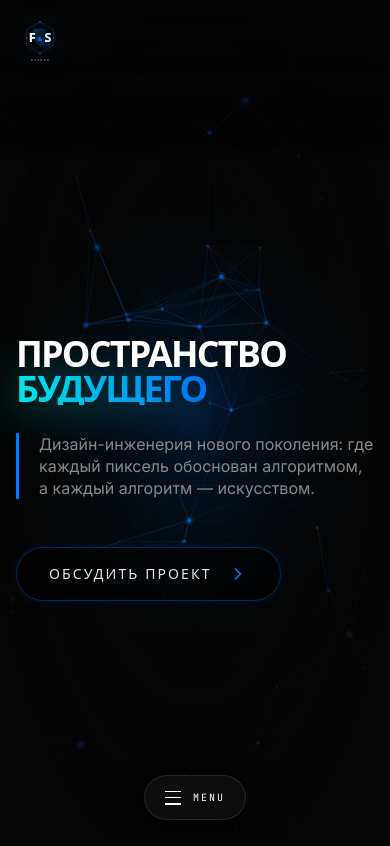
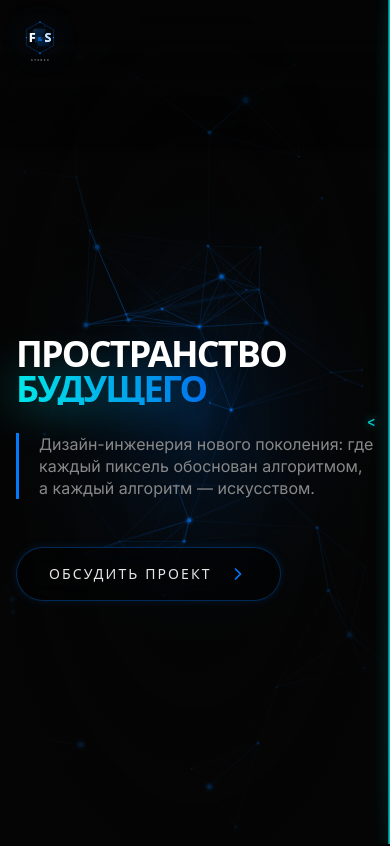
Before and after one commit to darkevil90/F-S-ai-web-studio, a React (Vite) app: page / in a window 390 px wide. Shown: the top 846 px of the page. Built offline with nearby package versions, Linux system fonts and the light colour scheme; a web font is replaced by a local one.

Commit message:
feat(mobile): Add vertical pulse menu for mobile navigation
Implements a new draggable menu component for mobile devices. This menu uses Framer Motion for animated opening and closing based on drag gestures, providing a cinematic navigation experience.

```diff
--- a/src/App.tsx
+++ b/src/App.tsx
@@ -907,9 +907,135 @@ const ContactsSection = () => {
   );
 };
 
+const MobileVerticalPulseMenu = ({ menuItems, activeSection, handleScrollTo }: any) => {
+  const [isOpen, setIsOpen] = useState(false);
+  const [isDragging, setIsDragging] = useState(false);
+
+  // pulseValue: 100 means closed, 0 means open
+  const pulseValue = useSpring(100, { stiffness: 400, damping: 30 });
+
+  useEffect(() => {
+    pulseValue.set(isOpen ? 0 : 100);
+  }, [isOpen, pulseValue]);
+
+  const onDragStart = () => {
+    setIsDragging(true);
+  };
+
+  const onDrag = (e: any, info: any) => {
+    const base = isOpen ? 0 : 100;
+    let newX = base + (info.offset.x / 1.5);
+    pulseValue.set(Math.max(0, Math.min(100, newX)));
+  };
+
+  const onDragEnd = (e: any, info: any) => {
+    setIsDragging(false);
+    if (!isOpen && (info.offset.x < -30 || info.velocity.x < -100)) {
+      setIsOpen(true);
+    } else if (isOpen && (info.offset.x > 30 || info.velocity.x > 100)) {
+      setIsOpen(false);
+    } else {
+      pulseValue.set(isOpen ? 0 : 100);
+    }
+  };
+
+  const pathData = useTransform(pulseValue, cx => `M 100,0 Q ${cx},50 100,100`);
+
+  const bgOpacity = useTransform(pulseValue, cx => (100 - cx) / 100 * 0.8);
+  const itemsOpacity = useTransform(pulseValue, cx => 1 - cx / 100);
+
+  return (
+    <>
+      <motion.div
+        className="md:hidden fixed inset-0 z-[10900] bg-[#050505] pointer-events-none"
+        style={{ opacity: bgOpacity, pointerEvents: isOpen ? 'auto' : 'none' }}
+        onClick={() => setIsOpen(false)}
+      />
+
+      <motion.div
+        className={`md:hidden fixed right-0 top-0 bottom-0 z-[11000] touch-none ${isOpen ? 'w-full' : 'w-12'}`}
+        drag="x"
+        dragConstraints={{ left: 0, right: 0 }}
+        dragElastic={0}
+        onDragStart={onDragStart}
+        onDrag={onDrag}
+        onDragEnd={onDragEnd}
+        style={{ touchAction: 'pan-y' }}
+        onClick={() => {
+          if (!isOpen) setIsOpen(true);
+          else setIsOpen(false);
+        }}
+      >
+        <div className="absolute right-0 top-0 w-32 h-full pointer-events-none">
+          <svg className="w-full h-full" viewBox="0 0 100 100" preserveAspectRatio="none">
+            <motion.path
+              d={pathData}
+              fill="none"
+              stroke="#00FFFF"
+              vectorEffect="non-scaling-stroke"
+              style={{ filter: 'drop-shadow(0 0 6px rgba(0,255,255,0.6))' }}
+              animate={{
+                opacity: [0.4, 0.9, 0.4],
+                strokeWidth: [2, 4, 2]
+              }}
+              transition={{ duration: 4, repeat: Infinity, ease: "easeInOut" }}
+            />
+          </svg>
+        </div>
+
+        {/* Tension Chevron < */}
+        <AnimatePresence>
+          {!isOpen && !isDragging && (
+            <motion.div
+              initial={{ opacity: 0, x: 0 }}
+              animate={{
+                opacity: [0.3, 1, 0.3],
+                x: [0, -4, 0]
+              }}
+              exit={{ opacity: 0, x: 0, transition: { duration: 0.2 } }}
+              transition={{ duration: 4, repeat: Infinity, ease: "easeInOut" }}
+              className="absolute right-3 top-1/2 -translate-y-1/2 font-mono text-[#00FFFF] text-sm font-bold pointer-events-none drop-shadow-[0_0_5px_rgba(0,255,255,0.8)]"
+            >
+              &lt;
+            </motion.div>
+          )}
+        </AnimatePresence>
+
+        <div className="absolute right-0 top-0 bottom-0 w-48 flex flex-col justify-center h-[60vh] md:h-[70vh] my-auto pointer-events-none">
+          {menuItems.map((item: any, idx: number) => {
+            const isActive = activeSection === item.id;
+            const itemX = useTransform(pulseValue, cx => cx * 1.5);
+
+            return (
+              <motion.button
+                key={item.id}
+                onClick={(e) => {
+                  e.stopPropagation();
+                  handleScrollTo(item.id);
+                  setIsOpen(false);
+                }}
+                className="pointer-events-auto flex-1 flex flex-col items-end justify-center pr-10 outline-none"
+                style={{ x: itemX, opacity: itemsOpacity }}
+              >
+                <div className="flex flex-col items-end group">
+                  <span className={`font-mono text-sm uppercase tracking-[0.2em] transition-colors ${isActive ? 'text-[#00FFFF] drop-shadow-[0_0_8px_rgba(0,255,255,0.8)]' : 'text-[#888]'}`}>
+                    {item.shortName}
+                  </span>
+                  <span className={`font-mono text-[10px] mt-1 ${isActive ? 'text-[#00FFFF]' : 'text-[#444]'}`}>
+                    0{idx + 1}
+                  </span>
+                </div>
+              </motion.button>
+            );
+          })}
+        </div>
+      </motion.div>
+    </>
+  );
+};
+
 export default function App() {
   const [activeSection, setActiveSection] = useState("hero");
-  const [isMobileMenuOpen, setIsMobileMenuOpen] = useState(false);
 
   const menuItems = [
     { name: "01 // Главная", shortName: "Главная", id: "hero" },
@@ -925,7 +1051,6 @@ export default function App() {
   const handleScrollTo = (id: string) => {
     setActiveSection(id);
     setIsScrollingTo(true);
-    setIsMobileMenuOpen(false);
     document.body.style.overflow = '';
     scrollToElement(id);
     setTimeout(() => setIsScrollingTo(false), 1500);
@@ -994,15 +1119,6 @@ export default function App() {
   useEffect(() => {
     (window as any).isScrollingToFlag = isScrollingTo;
   }, [isScrollingTo]);
-
-  // Lock body scroll when mobile menu is open
-  useEffect(() => {
-    if (isMobileMenuOpen) {
-      document.body.style.overflow = 'hidden';
-    } else {
-      document.body.style.overflow = '';
-    }
-  }, [isMobileMenuOpen]);
 
   return (
     // Solved X-axis scroll jumps without breaking top/sticky logic
@@ -1081,62 +1197,8 @@ export default function App() {
         </div>
       </nav>
 
-      {/* Mobile Floating Action Button */}
-      <div className="md:hidden fixed bottom-6 left-1/2 -translate-x-1/2 z-[11500]">
-        <button
-          onClick={() => setIsMobileMenuOpen(!isMobileMenuOpen)}
-          className="bg-[#111]/80 backdrop-blur-2xl border border-white/10 rounded-full px-5 py-3.5 flex items-center gap-3 shadow-[0_4px_30px_rgba(0,0,0,0.8)] active:scale-95 transition-transform"
-        >
-          <div className="relative w-4 h-3.5 flex flex-col justify-between">
-            <span className={`w-full h-[1.5px] bg-white transition-all transform duration-300 origin-center ${isMobileMenuOpen ? 'rotate-45 translate-y-[6px]' : ''}`} />
-            <span className={`w-full h-[1.5px] bg-white transition-all duration-300 ${isMobileMenuOpen ? 'opacity-0 scale-x-0' : 'opacity-100 scale-x-100'}`} />
-            <span className={`w-full h-[1.5px] bg-white transition-all transform duration-300 origin-center ${isMobileMenuOpen ? '-rotate-45 -translate-y-[6px]' : ''}`} />
-          </div>
-          <span className="font-mono text-[10px] sm:text-xs uppercase tracking-[0.2em] text-white">Menu</span>
-        </button>
-      </div>
-
-      {/* Mobile Menu Overlay */}
-      <AnimatePresence>
-        {isMobileMenuOpen && (
-          <motion.div
-            initial={{ opacity: 0, y: "100%" }}
-            animate={{ opacity: 1, y: 0 }}
-            exit={{ opacity: 0, y: "100%" }}
-            transition={{ type: "spring", damping: 25, stiffness: 200 }}
-            className="md:hidden fixed inset-0 z-[11000] bg-[#050505]/80 backdrop-blur-2xl flex flex-col justify-end"
-          >
-            <div className="p-4 pb-28 w-full bg-gradient-to-t from-[#0A0A0A] via-[#0A0A0A]/90 to-transparent">
-              <div className="flex flex-col gap-2 relative">
-                {/* Accent glow behind menu items */}
-                <div className="absolute top-1/2 left-1/2 -translate-x-1/2 -translate-y-1/2 w-full h-full bg-[#007BFF]/10 blur-[80px] pointer-events-none rounded-full" />
-
-                {menuItems.map((item, idx) => {
-                  const isActive = activeSection === item.id;
-                  return (
-                    <button
-                      key={item.id}
-                      onClick={() => handleScrollTo(item.id)}
-                      className={`relative flex items-center justify-between px-6 py-4 rounded-2xl border transition-all duration-300 ${
-                        isActive
-                          ? 'border-[#00FFFF]/30 bg-[#00FFFF]/10 text-white shadow-[0_0_20px_rgba(0,255,255,0.1)] scale-[1.02]'
-                          : 'border-white/5 bg-white/5 text-[#888] active:bg-white/10 active:scale-95'
-                      }`}
-                    >
-                      <span className="font-mono text-[10px] tracking-[0.2em] opacity-40">
-                        0{idx + 1}
-                      </span>
-                      <span className={`font-mono text-xs sm:text-sm uppercase tracking-widest ${isActive ? 'text-[#00FFFF] drop-shadow-[0_0_8px_rgba(0,255,255,0.8)]' : ''}`}>
-                        {item.name.replace(/^[0-9]+ \/\/ /, '')}
-                      </span>
-                    </button>
-                  );
-                })}
-              </div>
-            </div>
-          </motion.div>
-        )}
-      </AnimatePresence>
+      {/* Mobile Vertical Pulse Navigation */}
+      <MobileVerticalPulseMenu menuItems={menuItems} activeSection={activeSection} handleScrollTo={handleScrollTo} />
 
       {/* Global Background (NeuralCore + Vignette) - Shown on layers 1, 4, 5, 6 */}
       <div className="fixed inset-0 z-0 pointer-events-none">
```
